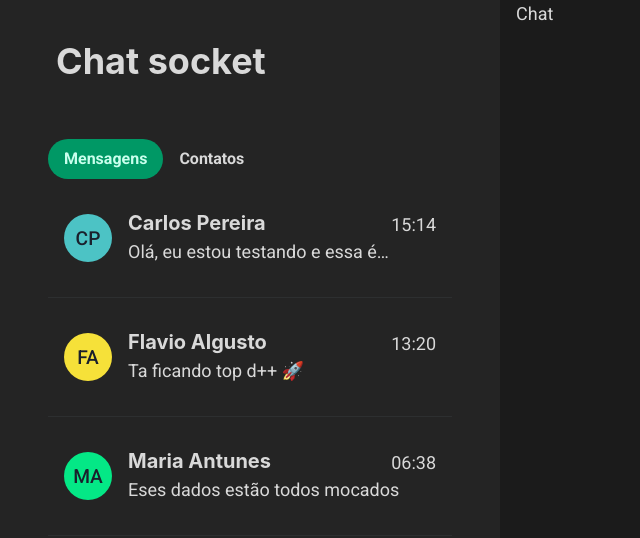
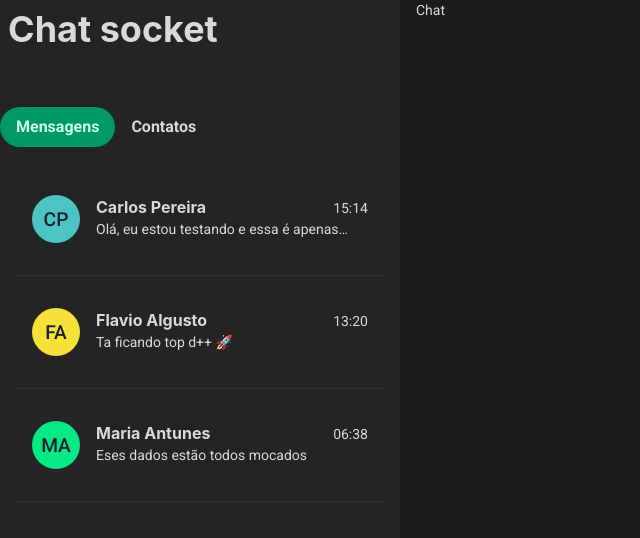
Before and after one commit to rafaelomodei/chat-socket, a React (Create React App) app: page / in a window 1280 px wide. Shown: the top 538 px of the page, without its empty margins (0-640 px from the left). Built offline with nearby package versions, Linux system fonts and the light colour scheme.

Commit message:
feat: ajusted contact list

```diff
--- a/src/components/organisms/cardContact/index.tsx
+++ b/src/components/organisms/cardContact/index.tsx
@@ -18,7 +18,7 @@ export interface ICardContact {
 export const CardContact = (data: ICardContact) => {
   const { ip, image, message, name, timeMessageSend } = data;
   return (
-    <LinkBox alignItems='center' padding={4} mt={4} mb={4}>
+    <LinkBox alignItems='center' padding={4} mt={4} mb={4} width='100%'>
       <LinkOverlay
         href={`#${ip}`}
         display='flex'
@@ -28,7 +28,7 @@ export const CardContact = (data: ICardContact) => {
         <Avatar name={name || ip} mr={4} />
         <Flex width='100%' flexDirection='column'>
           <Flex width='100%' justifyContent='space-between'>
-            <Heading size='md'>{name || ip}</Heading>
+            <Heading size='sm'>{name || ip}</Heading>
             {message && <Text>{timeMessageSend}</Text>}
           </Flex>
           {message && <Text noOfLines={1}>{message}</Text>}
--- a/src/components/organisms/contactList/index.tsx
+++ b/src/components/organisms/contactList/index.tsx
@@ -12,69 +12,14 @@ import {
   Text,
 } from '@chakra-ui/react';
 import { theme } from '../../../utils/themes';
-import { CardContact, ICardContact } from '../cardContact';
+import { constants } from '../../../utils/constant';
+
+import { CardContact } from '../cardContact';
 import { TabItem } from './styled';
 
 export const ContactList = () => {
-  const messages: ICardContact[] = [
-    {
-      ip: '192.168.0.1',
-      image: '',
-      message: 'Olá, eu estou testando e essa é apenas uma mensagem de teste',
-      timeMessageSend: '15:14',
-      name: 'Carlos Pereira',
-    },
-    {
-      ip: '192.168.0.3',
-      image: '',
-      message: 'Ta ficando top d++ 🚀',
-      timeMessageSend: '13:20',
-      name: 'Flavio Algusto',
-    },
-    {
-      ip: '192.168.0.2',
-      image: '',
-      message: 'Eses dados estão todos mocados',
-      timeMessageSend: '06:38',
-      name: 'Maria Antunes',
-    },
-  ];
-
-  const contacts: ICardContact[] = [
-    {
-      ip: '192.168.0.1',
-      image: '',
-      timeMessageSend: '13:20',
-      name: 'Carlos Pereira',
-    },
-    {
-      ip: '192.168.0.2',
-      image: '',
-      timeMessageSend: '13:20',
-      name: 'Maria Antunes',
-    },
-    {
-      ip: '192.168.0.3',
-      image: '',
-      timeMessageSend: '13:20',
-      name: 'Flavio Algusto',
-    },
-    {
-      ip: '192.168.0.4',
-      image: '',
-      timeMessageSend: '13:20',
-      name: 'Juliana Red',
-    },
-    {
-      ip: '192.168.0.5',
-      image: '',
-      timeMessageSend: '13:20',
-      name: 'Café Com Leite',
-    },
-  ];
-
   return (
-    <Container margin={0} padding={8} width='100%' height='100%'>
+    <Container margin={0} width='100%' height='100%' padding={0}>
       <Heading size='xl' padding={2}>
         Chat socket
       </Heading>
@@ -85,9 +30,9 @@ export const ContactList = () => {
           <TabItem>Contatos</TabItem>
         </TabList>
         <TabPanels height='300px'>
-          <TabPanel padding={0}>
-            <Flex flexDirection='column' overflow='auto' height='80vh'>
-              {messages.map((message) => (
+          <TabPanel>
+            <Flex flexDirection='column' overflow='auto' height='80vh' width='100%'>
+              {constants.messages.map((message) => (
                 <div key={message.ip}>
                   <CardContact
                     ip={message.ip}
@@ -101,9 +46,8 @@ export const ContactList = () => {
               ))}
             </Flex>
           </TabPanel>
-          <TabPanel padding={0} overflow='auto' height='100vh'>
-            {/* <Flex flexDirection='column'> */}
-            {contacts.map((message) => (
+          <TabPanel overflow='auto' height='100vh'>
+            {constants.contacts.map((message) => (
               <Box key={message.ip} width='100%'>
                 <CardContact
                   ip={message.ip}
@@ -115,7 +59,6 @@ export const ContactList = () => {
                 <Divider borderColor={theme.colors.brand.tertiary} />
               </Box>
             ))}
-            {/* </Flex> */}
           </TabPanel>
         </TabPanels>
       </Tabs>
--- a/src/pages/home/index.tsx
+++ b/src/pages/home/index.tsx
@@ -8,8 +8,9 @@ const Home = () => {
   return (
     <Flex>
       <Container
-        minWidth={500}
+        minWidth={400}
         height='100vh'
+        padding={0}
         bg={theme.colors.brand.backgroundSecondary}
       >
         <ContactList />
--- a/src/styles/global.tsx
+++ b/src/styles/global.tsx
@@ -1,4 +1,4 @@
-import styled, { createGlobalStyle } from 'styled-components';
+import { createGlobalStyle } from 'styled-components';
 import { theme } from '../utils/themes';
 
 export const GlobalStyle = createGlobalStyle`
@@ -9,4 +9,18 @@ export const GlobalStyle = createGlobalStyle`
     box-sizing: inherit;
   }
 
+  ::-webkit-scrollbar {
+    width: 8px;
+  }
+
+  ::-webkit-scrollbar-track {
+    background: transparent;
+    border-radius: 16px;
+  }
+
+  ::-webkit-scrollbar-thumb {
+    background-color:  ${theme.colors.brand.tertiary};
+    border-radius: 16px;
+  }
+
 `;
--- /dev/null
+++ b/src/utils/constant/index.ts
@@ -0,0 +1,99 @@
+import { ICardContact } from '../../components/organisms/cardContact';
+
+const messages: ICardContact[] = [
+  {
+    ip: '192.168.0.1',
+    image: '',
+    message: 'Olá, eu estou testando e essa é apenas uma mensagem de teste',
+    timeMessageSend: '15:14',
+    name: 'Carlos Pereira',
+  },
+  {
+    ip: '192.168.0.3',
+    image: '',
+    message: 'Ta ficando top d++ 🚀',
+    timeMessageSend: '13:20',
+    name: 'Flavio Algusto',
+  },
+  {
+    ip: '192.168.0.2',
+    image: '',
+    message: 'Eses dados estão todos mocados',
+    timeMessageSend: '06:38',
+    name: 'Maria Antunes',
+  },
+];
+
+const contacts: ICardContact[] = [
+  {
+    ip: '192.168.0.1',
+    image: '',
+    timeMessageSend: '13:20',
+    name: 'Carlos Pereira',
+  },
+  {
+    ip: '192.168.0.2',
+    image: '',
+    timeMessageSend: '13:20',
+    name: 'Maria Antunes',
+  },
+  {
+    ip: '192.168.0.3',
+    image: '',
+    timeMessageSend: '13:20',
+    name: 'Flavio Algusto',
+  },
+  {
+    ip: '192.168.0.4',
+    image: '',
+    timeMessageSend: '13:20',
+    name: 'Juliana Red',
+  },
+  {
+    ip: '192.168.0.5',
+    image: '',
+    timeMessageSend: '13:20',
+    name: 'Café Com Leite',
+  },
+  {
+    ip: '192.168.0.6',
+    image: '',
+    timeMessageSend: '13:20',
+    name: 'Café Com Leite',
+  },
+  {
+    ip: '192.168.0.7',
+    image: '',
+    timeMessageSend: '13:20',
+    name: 'Café Com Leite',
+  },
+  {
+    ip: '192.168.0.8',
+    image: '',
+    timeMessageSend: '13:20',
+    name: 'Café Com Leite',
+  },
+  {
+    ip: '192.168.0.9',
+    image: '',
+    timeMessageSend: '13:20',
+    name: 'Café Com Leite',
+  },
+  {
+    ip: '192.168.0.10',
+    image: '',
+    timeMessageSend: '13:20',
+    name: 'Café Com Leite',
+  },
+  {
+    ip: '192.168.0.11',
+    image: '',
+    timeMessageSend: '13:20',
+    name: 'Café Com Leite',
+  },
+];
+
+export const constants = {
+  contacts,
+  messages,
+};
--- a/src/utils/themes/index.tsx
+++ b/src/utils/themes/index.tsx
@@ -26,7 +26,7 @@ export const theme = extendTheme({
         bg: '#1B1B1B',
         color: '#D9D9D9',
         fontFamily: 'Roboto, sans-serif',
-        fontSize: '18px',
+        fontSize: '14px',
       },
     },
   },
```
